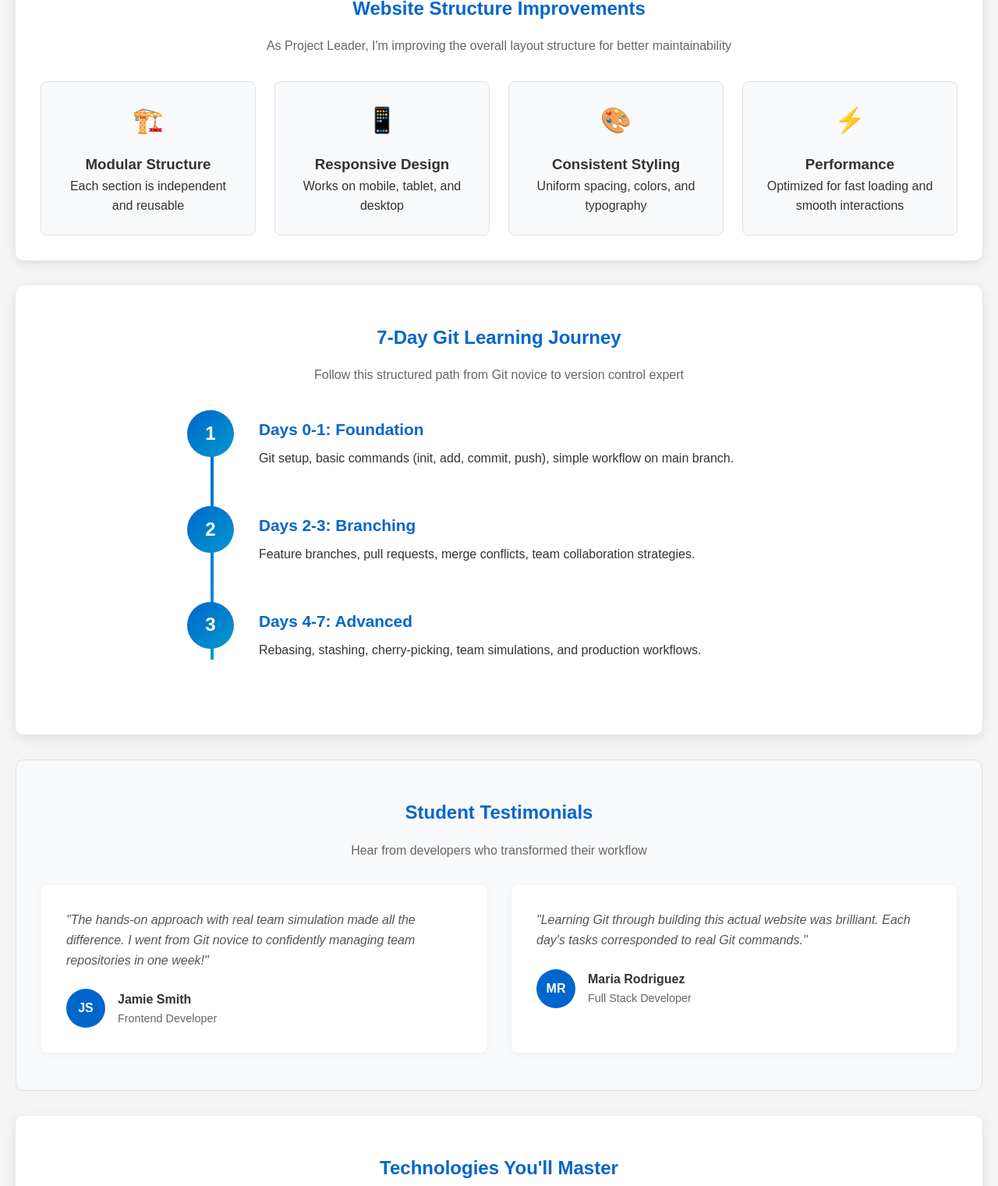
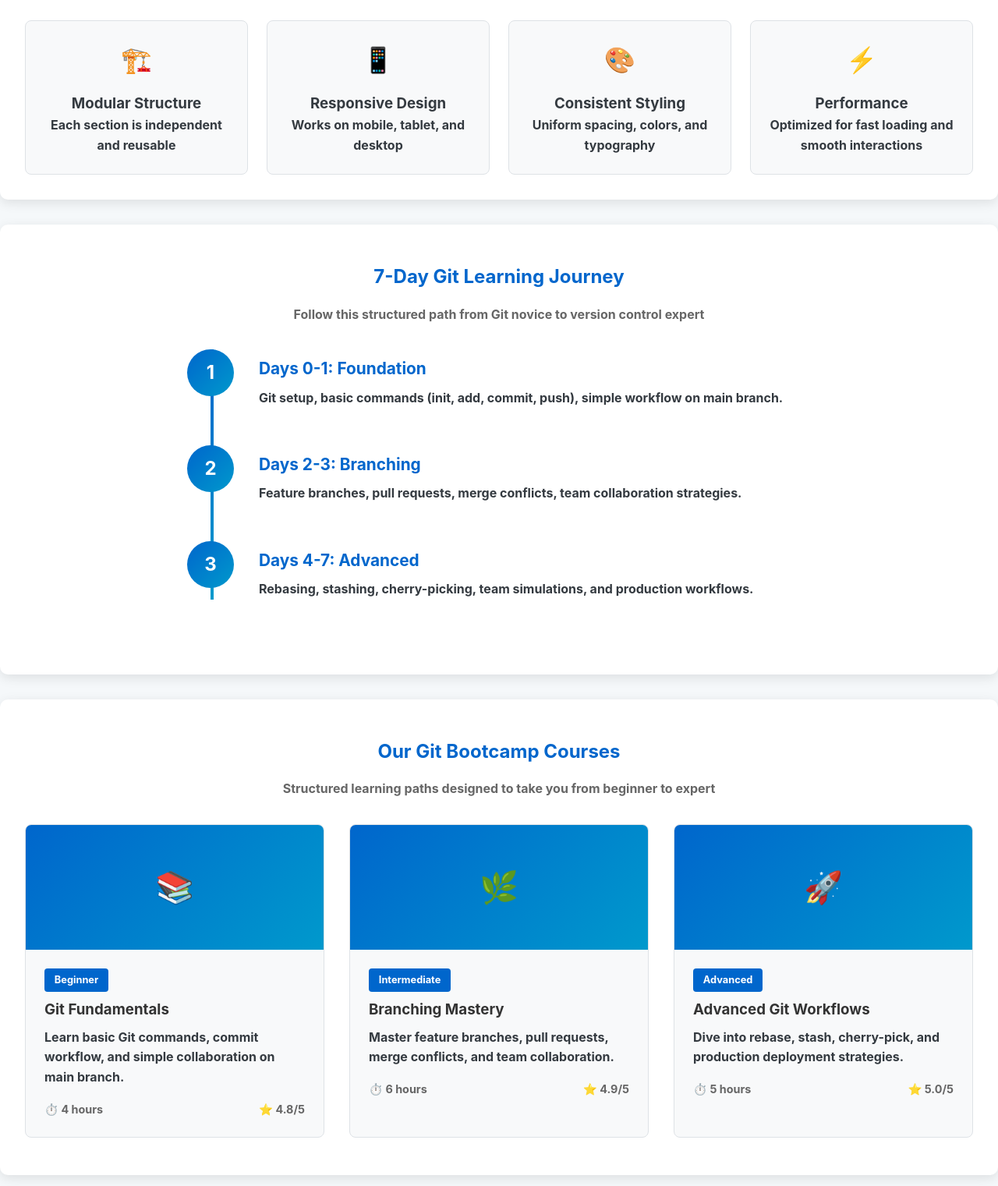
Before and after one commit to Amish109/it-education-site, a plain HTML site: page index.html in a window 1280 px wide. Shown: the part 766-2287 px from the top of the page at 78% size. Drawn offline with Linux system fonts and the light colour scheme.

Commit message:
Added ccourses

```diff
--- a/index.html
+++ b/index.html
@@ -12,14 +12,68 @@
             margin: 0;
             padding: 0;
             box-sizing: border-box;
+            -webkit-font-smoothing: antialiased;
+            -moz-osx-font-smoothing: grayscale;
+        }
+        :root {
+            /* Primary Colors */
+            --primary-blue: #0066CC;
+            --primary-dark: #003366;
+            --primary-light: #3399FF;
+            --secondary-teal: #00CCCC;
+            --accent-orange: #FF9900;
+
+            /* Neutral Colors */
+            --neutral-white: #FFFFFF;
+            --neutral-light: #F5F8FA;
+            --neutral-gray: #6C757D;
+            --neutral-dark: #343A40;
+
+            /* Utility Colors */
+            --success-green: #28A745;
+            --warning-yellow: #FFC107;
+            --danger-red: #DC3545;
+
+            /* Typography */
+            --font-heading: 'Segoe UI', 'Helvetica Neue', Arial, sans-serif;
+            --font-body: 'Inter', 'SF Pro Text', -apple-system, BlinkMacSystemFont, sans-serif;
+            --font-mono: 'SF Mono', 'Monaco', 'Inconsolata', monospace;
+
+            /* Spacing */
+            --spacing-xs: 8px;
+            --spacing-sm: 12px;
+            --spacing-md: 16px;
+            --spacing-lg: 24px;
+            --spacing-xl: 32px;
+            --spacing-2xl: 48px;
+            --spacing-3xl: 64px;
+
+            /* Border Radius */
+            --radius-sm: 4px;
+            --radius-md: 8px;
+            --radius-lg: 12px;
+            --radius-xl: 16px;
+            --radius-circle: 50%;
+
+            /* Shadows */
+            --shadow-sm: 0 1px 3px rgba(0, 0, 0, 0.12);
+            --shadow-md: 0 4px 6px rgba(0, 0, 0, 0.1);
+            --shadow-lg: 0 10px 25px rgba(0, 0, 0, 0.15);
+            --shadow-xl: 0 20px 50px rgba(0, 0, 0, 0.2);
+
+            /* Transitions */
+            --transition-fast: 0.2s ease;
+            --transition-normal: 0.3s cubic-bezier(0.25, 0.46, 0.45, 0.94);
+            --transition-slow: 0.5s cubic-bezier(0.34, 1.56, 0.64, 1);
         }
 
         body {
-            font-family: Arial, sans-serif;
+            font-family: var(--font-body);
             line-height: 1.6;
-            color: #333;
-            background-color: #f5f5f5;
-            padding: 20px;
+            font-weight: 700;
+            color: var(--neutral-dark);
+            background-color: var(--neutral-light);
+            overflow-x: hidden;
         }
 
         h1 {
@@ -79,6 +133,7 @@
             flex-wrap: wrap;
         }
 
+
         .logo {
             font-size: 1.5rem;
             font-weight: bold;
@@ -112,11 +167,11 @@
         /* FOOTER - Day 1 (Sanya)
            Git Command: git commit -m "Update footer text" */
         .footer {
-            background: #333;
-            color: white;
+            color: var(--neutral-white);
             padding: 2rem;
-            margin-top: 4rem;
-            border-radius: 8px;
+            /* margin-top: 4rem; */
+            /* border-radius: 8px; */
+            background: var(--primary-dark);
         }
 
         .footer-content {
@@ -158,6 +213,8 @@
             color: #999;
             font-size: 0.9rem;
         }
+
+
 
         /* COURSES SECTION - Day 2 (Alex - Feature Branch)
            Git Command: git commit -m "Enhance header navbar and courses cards" */
@@ -236,14 +293,6 @@
             border-radius: 10px;
             box-shadow: 0 4px 15px rgba(0,0,0,0.1);
         }
-
-        .section-title {
-            text-align: center;
-            color: #0066cc;
-            margin-bottom: 2rem;
-            font-size: 2rem;
-        }
-
         .features-grid {
             display: grid;
             grid-template-columns: repeat(auto-fit, minmax(250px, 1fr));
@@ -477,7 +526,7 @@
         .section-title {
             text-align: center;
             color: #0066cc;
-            margin-bottom: 2rem;
+            margin-bottom: var(--spacing-sm);
             font-size: 2rem;
         }
 
@@ -569,6 +618,12 @@
         .contact {
             background: linear-gradient(135deg, var(--primary-dark), var(--primary-blue));
             color: var(--neutral-white);
+        }
+        .container {
+            width: 100%;
+            max-width: 1200px;
+            margin: 0 auto;
+            padding: 0 var(--spacing-lg);
         }
 
         .contact-container {
@@ -776,10 +831,48 @@
         .fade-in-delay-3 {
             animation-delay: 0.6s;
         }
+
+
+        /* New changes  */
+        .btn {
+            display: inline-flex;
+            align-items: center;
+            justify-content: center;
+            padding: var(--spacing-sm) var(--spacing-xl);
+            border-radius: var(--radius-lg);
+            font-weight: 600;
+            font-size: 16px;
+            cursor: pointer;
+            border: none;
+            transition: all var(--transition-normal);
+            gap: var(--spacing-sm);
+        }
+
+        .btn-primary {
+            background: linear-gradient(135deg, var(--primary-blue), var(--secondary-teal));
+            color: var(--neutral-white);
+            box-shadow: var(--shadow-md);
+        }
+
+        .btn-primary:hover {
+            transform: translateY(-2px);
+            box-shadow: var(--shadow-lg);
+        }
+        .section-subtitle {
+            font-size: 18px;
+            text-align: center;
+            color: var(--neutral-gray);
+            max-width: 600px;
+            margin: 0 auto var(--spacing-2xl);
+        }
+        .section {
+            padding: var(--spacing-3xl) 0;
+        }
     </style>
 </head>
 <body>
-    <div class="day-marker">Day 0: Initial Setup</div>
+    <h1>IT Education Website - Git Bootcamp</h1>
+    <!-- <div class="day-marker">Day 0: Initial Setup</div> -->
 
     <!-- NAVIGATION - Day 1 (Alex)
          Git Command: git commit -m "Refine navbar labels" -->
@@ -797,7 +890,6 @@
         </ul>
     </nav>
 
-    <h1>IT Education Website - Git Bootcamp</h1>
 
     <!-- <div class="team-info">
         <h2>Team Setup - Day 0</h2>
@@ -942,7 +1034,63 @@
             </div>
         </div>
     </section>
+     <!-- COURSES SECTION - Day 2 (Alex - Feature Branch)
+         Git Command: git commit -m "Enhance header navbar and courses cards" -->
+    <section class="courses-section">
+        <h2 style="text-align: center; color: #0066cc; margin-bottom: 1rem;">
+            Our Git Bootcamp Courses
+        </h2>
+        <p style="text-align: center; color: #666; margin-bottom: 2rem;">
+            Structured learning paths designed to take you from beginner to expert
+        </p>
 
+        <div class="courses-grid">
+            <div class="course-card">
+                <div class="course-image">
+                    📚
+                </div>
+                <div class="course-content">
+                    <span class="course-category">Beginner</span>
+                    <h3 class="course-title">Git Fundamentals</h3>
+                    <p>Learn basic Git commands, commit workflow, and simple collaboration on main branch.</p>
+                    <div class="course-meta">
+                        <span>⏱️ 4 hours</span>
+                        <span>⭐ 4.8/5</span>
+                    </div>
+                </div>
+            </div>
+
+            <div class="course-card">
+                <div class="course-image">
+                    🌿
+                </div>
+                <div class="course-content">
+                    <span class="course-category">Intermediate</span>
+                    <h3 class="course-title">Branching Mastery</h3>
+                    <p>Master feature branches, pull requests, merge conflicts, and team collaboration.</p>
+                    <div class="course-meta">
+                        <span>⏱️ 6 hours</span>
+                        <span>⭐ 4.9/5</span>
+                    </div>
+                </div>
+            </div>
+
+            <div class="course-card">
+                <div class="course-image">
+                    🚀
+                </div>
+                <div class="course-content">
+                    <span class="course-category">Advanced</span>
+                    <h3 class="course-title">Advanced Git Workflows</h3>
+                    <p>Dive into rebase, stash, cherry-pick, and production deployment strategies.</p>
+                    <div class="course-meta">
+                        <span>⏱️ 5 hours</span>
+                        <span>⭐ 5.0/5</span>
+                    </div>
+                </div>
+            </div>
+        </div>
+    </section>
     <!-- TESTIMONIALS SECTION - Day 3 (Tom) -->
     <section class="testimonials">
         <h2 style="text-align: center; color: #0066cc; margin-bottom: 1rem;">
@@ -1058,6 +1206,7 @@
             </div>
         </div>
     </section>
+
     <!-- ============================================
          CONTACT FORM SECTION
          Day: 4 (Contact section + Form + Tailwind tweaks)
@@ -1131,6 +1280,7 @@
             </div>
         </div>
     </section>
+
     <!-- FOOTER - Day 1 (Sanya)
          Git Command: git commit -m "Update footer text" -->
     <footer class="footer">
```
